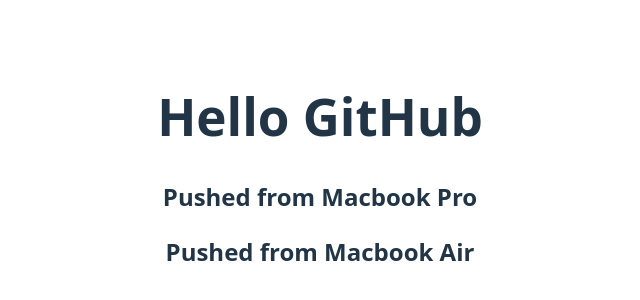
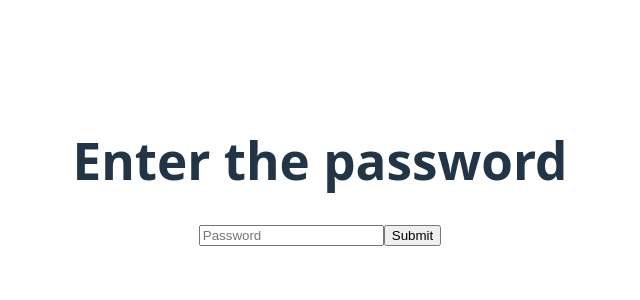
Before and after one commit to AxlVerheul/vite-app, a React (Vite) app: page / in a window 1280 px wide. Shown: the part 228-528 px from the top of the page, without its empty margins (320-960 px from the left). Built offline with nearby package versions, Linux system fonts and the light colour scheme.

Commit message:
feat: Add user login and contact info

```diff
--- a/src/App.jsx
+++ b/src/App.jsx
@@ -1,17 +1,12 @@
 import { useState } from 'react'
-import reactLogo from './assets/react.svg'
-import viteLogo from '/vite.svg'
+import contact from './Contact'
 import './App.css'
 
 function App() {
   const [count, setCount] = useState(0)
 
   return (
-    <div>
-      <h1>Hello GitHub</h1>
-      <h2>Pushed from Macbook Pro</h2>
-      <h2>Pushed from Macbook Air</h2>
-    </div>
+    contact()
   )
 }
 
--- /dev/null
+++ b/src/Contact.jsx
@@ -0,0 +1,41 @@
+import React, { useState } from 'react';
+
+function Contact() {
+    const password = 'swordfish';
+    const [authorized, setAuthorized] = useState(false);
+
+    function handleSubmit(e) {
+        const enteredPassword = e.target.querySelector(
+        'input[type="password"]').value;
+        const auth = enteredPassword == password;
+        setAuthorized(auth)
+    }
+
+    const login = (
+            <div>
+                <h1>Enter the password</h1>
+                <form onSubmit={handleSubmit} action="#">
+                    <input type="password" placeholder="Password" />
+                    <input type="submit" />
+                </form>
+            </div>
+    );
+
+    const contactInfo = (
+        <div id="authorization">
+            <h1>Contact</h1>
+            <ul>
+            <li>
+                axl@verheul.com
+            </li>
+            <li>
+                Amsterdam, The Netherlands
+            </li>
+            </ul>
+        </div>
+    )
+
+    return authorized ? contactInfo : login;
+}
+
+export default Contact;
```
